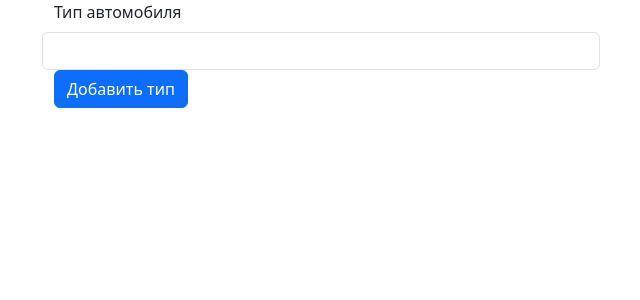
After one commit to VasilevDmiVas/vdvParking, a Django app: page /autopark/add_carType in a window 1280 px wide. The commit adds this page. Shown: the top 300 px of the page, without its empty margins (319-959 px from the left). Run offline with Django 5.2, Linux system fonts and the light colour scheme.

Commit message:
Добавлена таблица тип авто

```diff
--- a/autopark/forms.py
+++ b/autopark/forms.py
@@ -1,10 +1,15 @@
 from django import forms
-
-from autopark.models import CarType
+from .models import *
 
 
 class CarForm(forms.Form):
     name = forms.CharField(max_length=100, label='Введите марку авто')
+
+
+class CarTypeForm(forms.Form):
+    name = forms.CharField(max_length=100, label='Введите тип авто')
+                           # attrs={'class': 'form-control'})
+
 
 
 class Car_all(forms.Form):
--- a/autopark/urls.py
+++ b/autopark/urls.py
@@ -3,6 +3,7 @@ from . import views
 
 urlpatterns = [
     path('add_carBrand', views.add_carBrand, name='add_carBrand'),
+    path('add_carType', views.add_carType, name='add_carType'),
     path('add_car_all', views.add_car_all, name='add_car_all'),
 
 ]
--- a/autopark/views.py
+++ b/autopark/views.py
@@ -1,8 +1,8 @@
 from django.http import HttpRequest, HttpResponse
 from django.shortcuts import render
 
-from autopark.forms import CarForm, Car_all
-from autopark.models import CarBrand, Car
+from autopark.forms import CarForm, Car_all, CarTypeForm
+from autopark.models import CarBrand, Car, CarType
 
 
 # Create your views here.
@@ -22,16 +22,32 @@ def add_carBrand(request: HttpRequest) -> HttpResponse:
     return render(request, 'add_carBrand.html', {'form': form})
 
 
+def add_carType(request: HttpRequest) -> HttpResponse:
+    if request.method == 'POST':
+        form = CarTypeForm(request.POST)
+        if form.is_valid():
+            # CarType название модели
+            car_type = CarType()
+            car_type.name = form.cleaned_data['name']
+            car_type.save()
+            return HttpResponse('Ok')
+    else:
+        form = CarTypeForm()
+    return render(request, 'add_carType.html', {'form': form})
+
+
 def add_car_all(request):
     car_list = CarBrand.objects.all()
     car_form = Car_all()
     if request.method == 'POST':
         car_form = Car_all(request.POST)
-        users = request.POST.getlist('users')
+        car_type = request.POST.getlist('car_type')
         if car_form.is_valid():
             car_form = Car(
                 car_number=car_form.cleaned_data['car_number'],
                 year=car_form.cleaned_data['year'],
+                is_electric=car_form.cleaned_data['is_electric'],
+                car_brand=CarBrand.objects.get(id=car_type[0]),
             )
             car_form.save()
             # CarType название модели
@@ -39,7 +55,7 @@ def add_car_all(request):
             car_form.save()
             return HttpResponse('Ok')
     data = {
-        'users': car_list,
+        'car_type': car_list,
         'form': car_form
     }
     return render(request, 'add_car_all.html', context=data)
--- /dev/null
+++ b/templates/add_carType.html
@@ -0,0 +1,26 @@
+<!doctype html>
+<html lang="ru">
+<head>
+    <meta charset="UTF-8">
+    <meta name="viewport"
+          content="width=device-width, user-scalable=no, initial-scale=1.0, maximum-scale=1.0, minimum-scale=1.0">
+    <meta http-equiv="X-UA-Compatible" content="ie=edge">
+
+    <title>Тип автомобиля</title>
+    <link href="https://cdn.jsdelivr.net/npm/bootstrap@5.3.2/dist/css/bootstrap.min.css" rel="stylesheet" integrity="sha384-T3c6CoIi6uLrA9TneNEoa7RxnatzjcDSCmG1MXxSR1GAsXEV/Dwwykc2MPK8M2HN" crossorigin="anonymous">
+    <script src="https://cdn.jsdelivr.net/npm/bootstrap@5.3.2/dist/js/bootstrap.bundle.min.js" integrity="sha384-C6RzsynM9kWDrMNeT87bh95OGNyZPhcTNXj1NW7RuBCsyN/o0jlpcV8Qyq46cDfL" crossorigin="anonymous"></script>
+</head>
+<body>
+    <div class="container">
+    <form>
+{#        {% csrf_token %}#}
+{#        {{ form }}#}
+        <div class=" row offset-3 col-6">
+            <label for="input name" class="form-label">Тип автомобиля</label>
+            <input type="text" class="form-control" id="input name">
+            <div class="col-12">
+                <button type="submit" class="btn btn-primary">Добавить тип</button>
+            </div>
+    </form>
+</body>
+</html>
--- a/templates/add_car_all.html
+++ b/templates/add_car_all.html
@@ -13,9 +13,9 @@
         {% csrf_token %}
         {{ form }}
         <hr/>
-            {% for CarBrand in users %}
+            {% for CarBrand in car_type %}
                 <label>
-                    <input type="checkbox" name="users" value="{{ CarBrand.id }}"/>
+                    <input type="checkbox" name="car_type" value="{{ CarBrand.id }}"/>
                 </label>
                 {{ CarBrand.name }}<br/>
             {% endfor %}
```
